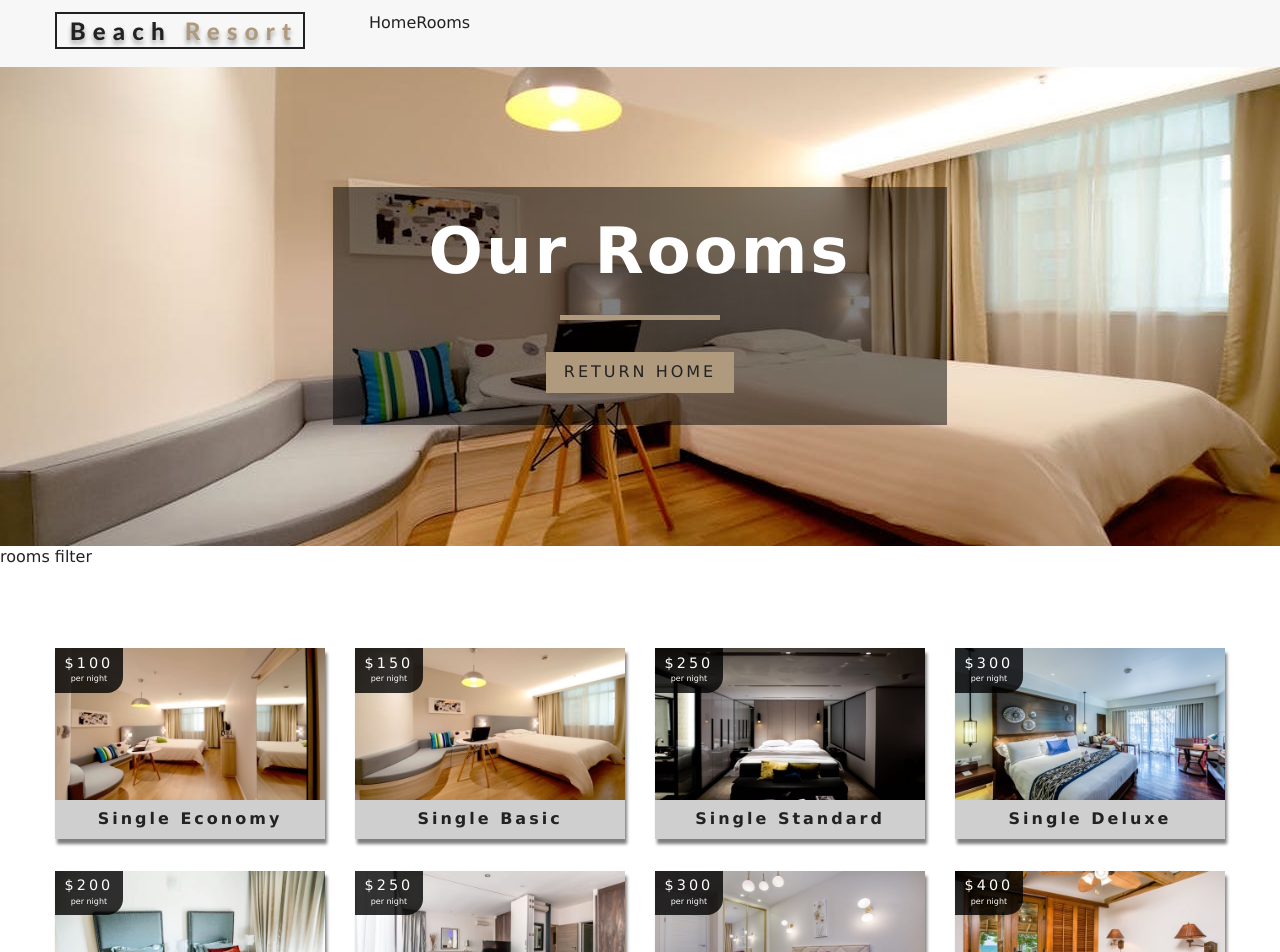
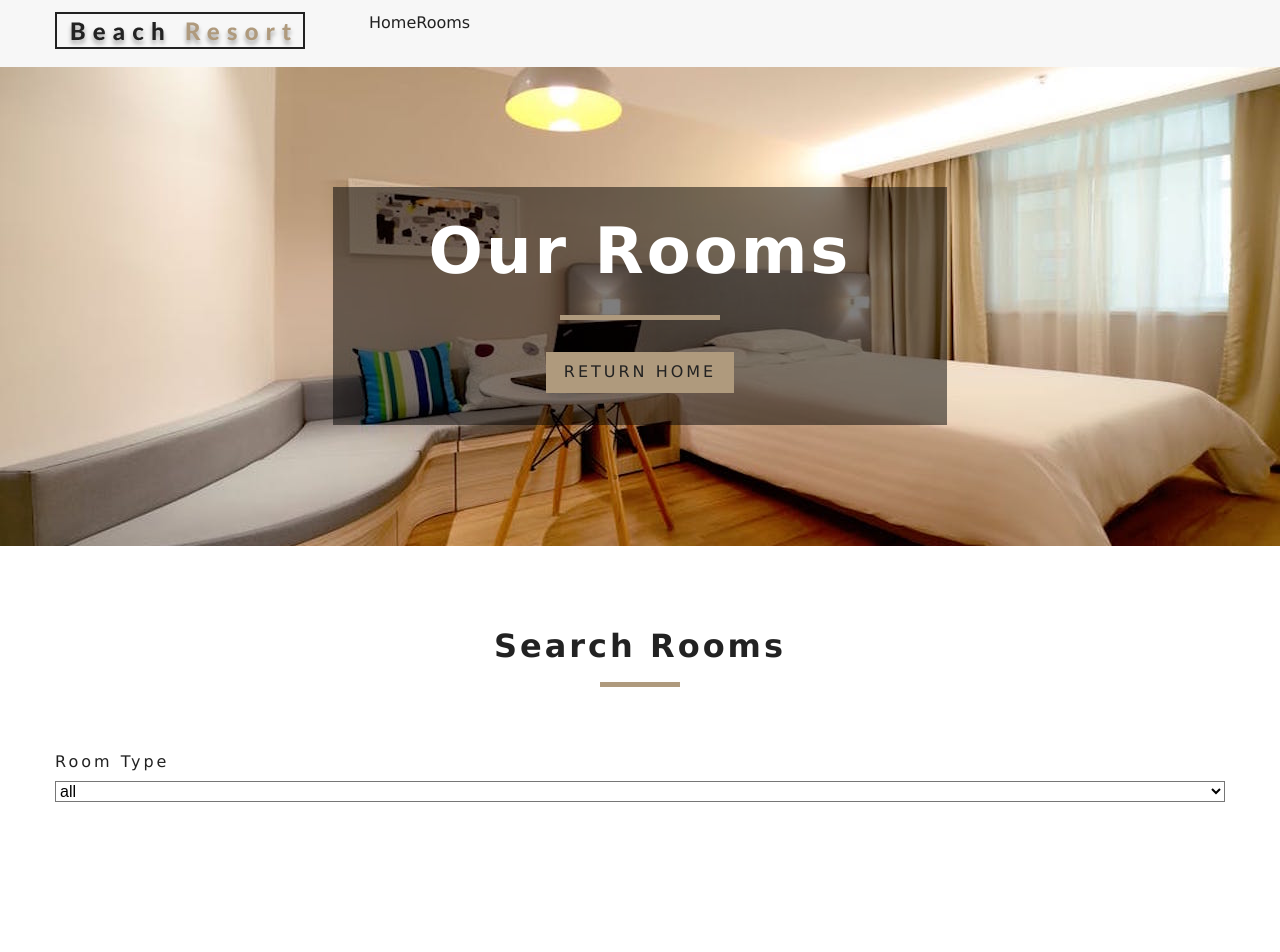
Before and after one commit to francis-mwas/ReactootelApp, a React (Create React App) app: page /rooms in a window 1280 px wide. Shown: the top 952 px of the page. Built offline with nearby package versions, Linux system fonts and the light colour scheme.

Commit message:
Added useContext hooks to access state

```diff
--- a/src/components/RoomsFilter.js
+++ b/src/components/RoomsFilter.js
@@ -1,9 +1,43 @@
-import React from 'react'
+import React from 'react';
+import { useContext } from 'react';
+import { RoomContext } from '../context';
+import Title from '../components/Title';
 
-export default function RoomsFilter() {
+
+
+// get unique values
+const getUniqueValues = (items,value) =>{
+    return [...new Set(items.map(item => item[value]))]
+}
+export default function RoomsFilter({rooms}) {
+    const context = useContext(RoomContext);
+
+    const {
+        handleChange, type, capacity, price, minPrice, maxaPrice, minSize, maxSize, breakfast, pets
+    } = context;
+    // get unique types
+    let types = getUniqueValues(rooms, 'type');
+    // add 'all' type
+    types = ['all', ...types];
+    // map to jsx
+    types = types.map((item, index)=>{
+        return <option value={item} key={index}>
+            {item}
+        </option>
+    })
     return (
-        <div>
-            rooms filter
-        </div>
+        <section className="filter-container">
+            <Title title="search rooms" />
+            <form className="filter-form">
+                {/* select type  */}
+                <div className="form-group">
+                    <label htmlFor="type">room type</label>
+                    <select name="type" id="type" value={type}className="form-control" onChange={handleChange}>
+                        {types}
+                    </select>
+                </div>
+                {/* end select type  */}
+            </form>
+        </section>
     )
 }
--- a/src/context.js
+++ b/src/context.js
@@ -12,16 +12,32 @@ const RoomContext = React.createContext();
         rooms: [],
         sortedRooms:[],
         featuredRooms: [],
-        loading: true
+        loading: true,
+        type: 'all',
+        capacity: 1,
+        price: 0,
+        minPrice: 0,
+        maxPrice: 0,
+        breakfast: false,
+        pets: false
     };
 
     // get data
     componentDidMount(){
         let rooms = this.formatData(items);
         let featuredRooms = rooms.filter(room => room.featured === true);
+        let maxPrice = Math.max(...rooms.map(item=> item.price));
+        let maxSize = Math.max(...rooms.map(item=> item.size));
+
 
         this.setState({
-            rooms, featuredRooms, sortedRooms: rooms, loading: false
+            rooms,
+            featuredRooms,
+            sortedRooms: rooms,
+            loading: false,
+            price: maxPrice,
+            maxPrice,
+            maxSize
         });
     }
     formatData(dataItems){
@@ -44,10 +60,24 @@ const RoomContext = React.createContext();
         return room;
     }
 
+    handleChange = e =>{
+        const type = e.target.value
+        const name = e.target.name
+        const value = e.target.value
+        console.log(type, name, value);
+    }
+    filterRooms = () =>{
+        console.log("Hello");
+    }
+
     render() {
 
         return (
-            <RoomContext.Provider value={{...this.state, getRoom: this.getRoom}}>
+            <RoomContext.Provider value={{
+                ...this.state,
+                getRoom: this.getRoom,
+                handleChange: this.handleChange
+            }}>
                 {this.props.children}
             </RoomContext.Provider>
         )
```
